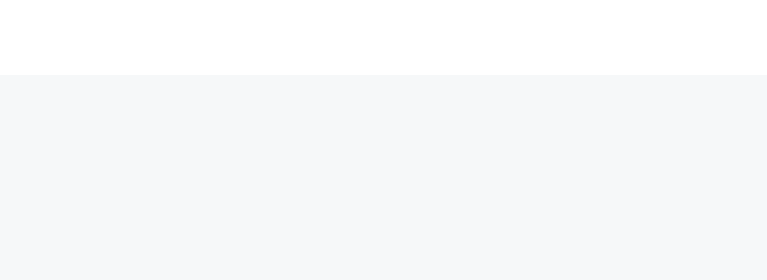
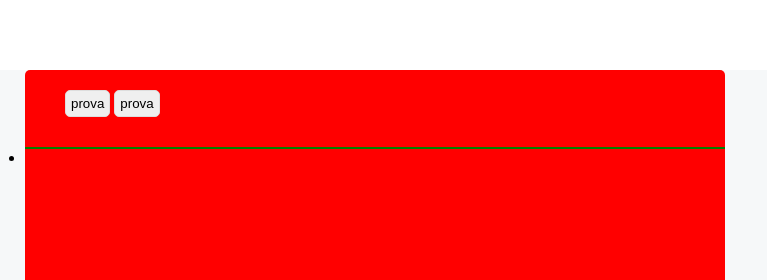
Before and after one commit to GianniMarkQuagliani/html-css-toboolist, a plain HTML site: page index.html in a window 1280 px wide. Shown: the top 280 px of the page, 265-1032 px from the left. Drawn offline with Linux system fonts and the light colour scheme.

Commit message:
main: container

```diff
--- a/assets/css/style.css
+++ b/assets/css/style.css
@@ -9,12 +9,13 @@ body{
   background-color: #f6f8f9;
 }
 
+/* header  */
+/* logo  */
 #logo{
   vertical-align: middle;
   padding-left: 20px;
 }
 
-/* header  */
 #logo-txt{
   display: inline;
   vertical-align: middle;
@@ -24,7 +25,34 @@ body{
 }
 
 .div-header{
+  height: 70px;
   background-color: #FFFFFF;
   padding-top: 10px;
-  padding-bottom: 10px;
+  padding-bottom: 30px;
 }
+
+
+/* main  */
+.container{
+  background-color: red;
+  width: 700px;
+  height: 630px;
+  border-radius: 5px;
+  margin: auto;
+}
+/* riga  */
+#riga{
+  margin-top: 10px;
+  border-top: 2px solid green;
+}
+
+/* pulsanti  */
+.pulsanti{
+  padding: 20px 40px;
+}
+
+.pulsante {
+  border-radius: 5px;
+  border: 1px solid #ddd;
+  padding: 5px;
+}
--- a/index.html
+++ b/index.html
@@ -11,14 +11,32 @@
 </head>
 <body>
 
-  <header>
+  <header> <!-- logo -->
     <div class="div-header">
       <img src="assets/img/Logo.png" id="logo" alt="Logo">
       <h1 id="logo-txt">Taboolist</h1>
     </div>
   </header>
 
-  <main></main>
+  <main>
+    <div class="container">
+      <div class="pulsanti"> <!-- pulsanti -->
+        <button class="pulsante task">prova</button>
+        <button class="pulsante section">prova</button>
+      </div> <!-- /pulsanti -->
+      <div id="riga"></div>
+
+      <div class="lista">
+        <ul>
+          <li></li>
+        </ul>
+      </div>
+
+
+
+
+    </div>
+  </main>
 
   <footer></footer>
 
```
